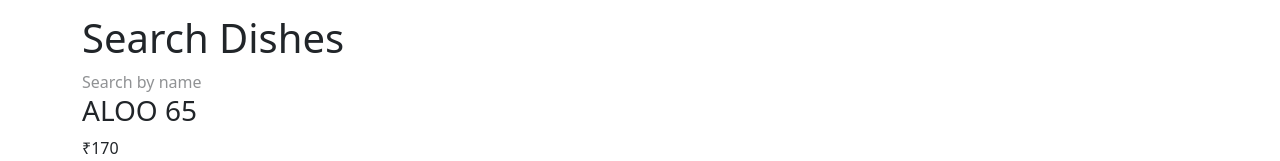
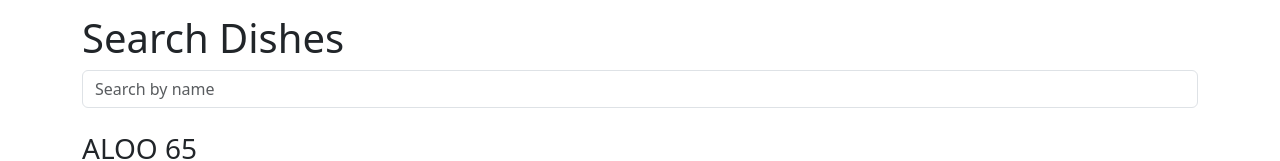
Before and after one commit to parthu143m/Delivery-app-colab, a Next.js app: page /mainRestorentList in a window 1280 px wide. Shown: the part 573-734 px from the top of the page. Built offline with nearby package versions, Linux system fonts and the light colour scheme.

Commit message:
initial commit

```diff
--- a/src/app/cart/page.js
+++ b/src/app/cart/page.js
@@ -4,7 +4,7 @@ import DisCart from './cartdisplay';
 
 export default function Cart() {
   const [cartItems, setCartItems] = useState([]);
-  const [itemTotals, setItemTotals] = useState({}); // 👈 to track total of each item
+  const [itemTotals, setItemTotals] = useState({});
 
   function clear() {
     localStorage.removeItem('cart');
@@ -24,7 +24,7 @@ export default function Cart() {
     setCartItems(updatedCart);
     localStorage.setItem('cart', JSON.stringify(updatedCart));
 
-    // remove that item's total also
+
     setItemTotals((prev) => {
       const updated = { ...prev };
       delete updated[id];
@@ -32,7 +32,7 @@ export default function Cart() {
     });
   };
 
-  // 👇 Add this line to calculate total from itemTotals
+
   const totalPrice = Object.values(itemTotals).reduce((acc, val) => acc + val, 0);
 
   return (
@@ -49,7 +49,7 @@ export default function Cart() {
               price={item.price}
               handleRemove={() => removeItem(item.id)}
 
-              // 👇 Only this line added
+
               onTotalChange={(total) =>
                 setItemTotals((prev) => ({ ...prev, [item.id]: total }))
               }
@@ -58,7 +58,7 @@ export default function Cart() {
         </ul>
       )}
 
-      {/* 👇 Show total */}
+
       <h4 className="mt-3">Total: ₹{totalPrice}</h4>
 
       <button onClick={clear} className="btn btn-warning mt-3">Clear All</button>
--- a/src/app/kushas/kushasDisplay.js
+++ b/src/app/kushas/kushasDisplay.js
@@ -1,15 +1,13 @@
 'use client';
+
 import { useState } from 'react';
 import 'bootstrap/dist/css/bootstrap.min.css';
-import { Data } from './kushasData';
-import { ProductCard } from '../kushas/kushasMenu';
-
+import { Data } from './kushasData'; // your data array
+import { ProductCard } from '../kushas/kushasMenu'; // your card component
 
 export default function KushasMenuList() {
   const [search, setSearch] = useState('');
   const [cart, setCart] = useState([]);
-
-
 
   const addToCart = (item) => {
     const existingCart = JSON.parse(localStorage.getItem('cart')) || [];
@@ -20,14 +18,14 @@ export default function KushasMenuList() {
       return;
     }
 
-  if (item.restid >= 1 && item.restid <= 3) {
+    // ✅ Condition now based on item.id
+    if (item.id >= 1 && item.id <= 3) {
       const updatedCart = [...existingCart, item];
       setCart(updatedCart);
       localStorage.setItem('cart', JSON.stringify(updatedCart));
     } else {
-    alert("Only items from restaurant ID 1 to 3 can be added to the cart.");
+      alert("Only items with ID 1 to 3 can be added to the cart.");
     }
-
   };
 
   return (
@@ -36,7 +34,7 @@ export default function KushasMenuList() {
 
       <input
         type="text"
-        className="search1"
+        className="search1 form-control mb-4"
         placeholder="Search by name"
         value={search}
         onChange={(e) => setSearch(e.target.value)}
@@ -56,9 +54,6 @@ export default function KushasMenuList() {
           />
         ))}
       </div>
-
-
-
     </div>
   );
 }
```
Lines whose indentation alone changed are shown as unchanged.
